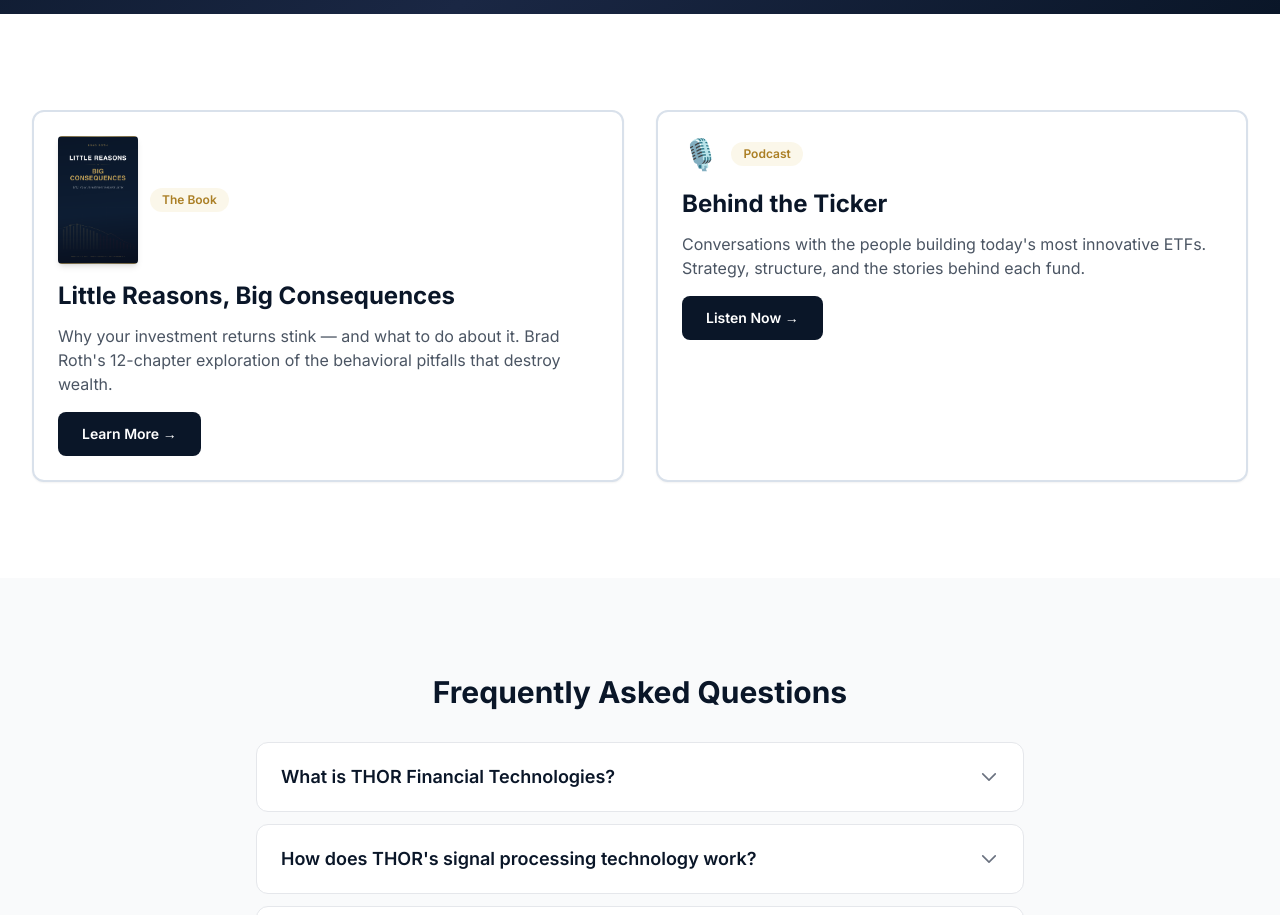
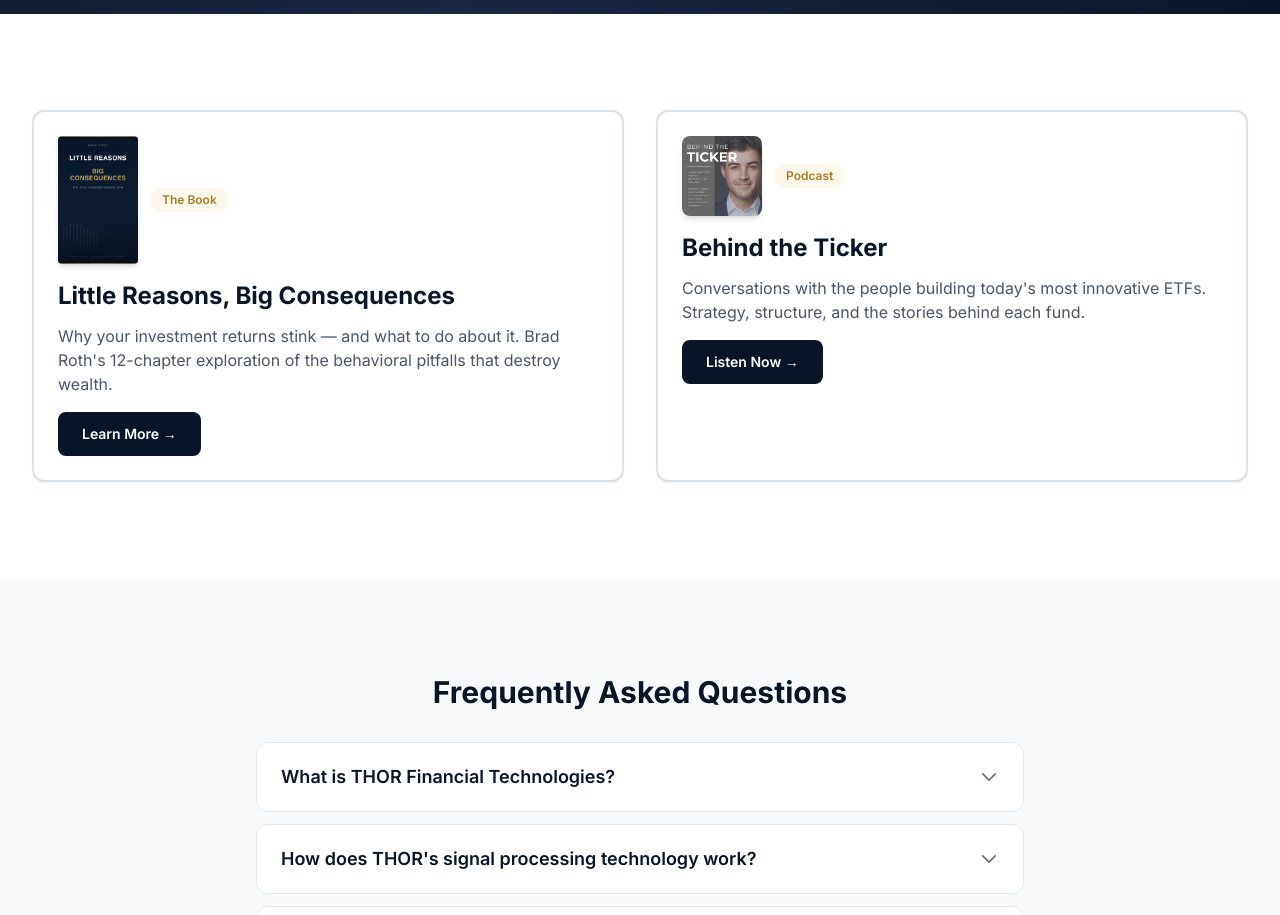
Before and after one commit to bradleyroth1688/thorft-new, a Next.js app: page / in a window 1280 px wide. Shown: the part 3560-4475 px from the top of the page. Built offline with nearby package versions, Linux system fonts and the light colour scheme.

Commit message:
Add Behind the Ticker podcast logo to homepage

```diff
--- a/app/page.tsx
+++ b/app/page.tsx
@@ -297,7 +297,7 @@
               </div>
               <div className="card border-2 border-navy-100">
                 <div className="flex items-center gap-3 mb-4">
-                  <span className="text-3xl">🎙️</span>
+                  <img src="/images/podcast-logo.jpg" alt="Behind the Ticker Podcast" className="w-20 h-20 rounded-lg shadow-md object-cover" />
                   <span className="px-3 py-1 bg-gold-400/10 text-gold-600 rounded-full text-xs font-semibold">Podcast</span>
                 </div>
                 <h3 className="text-2xl font-bold text-navy-800 mb-3">Behind the Ticker</h3>
```
Also changed, not shown: public/images/podcast-logo.jpg (added).
